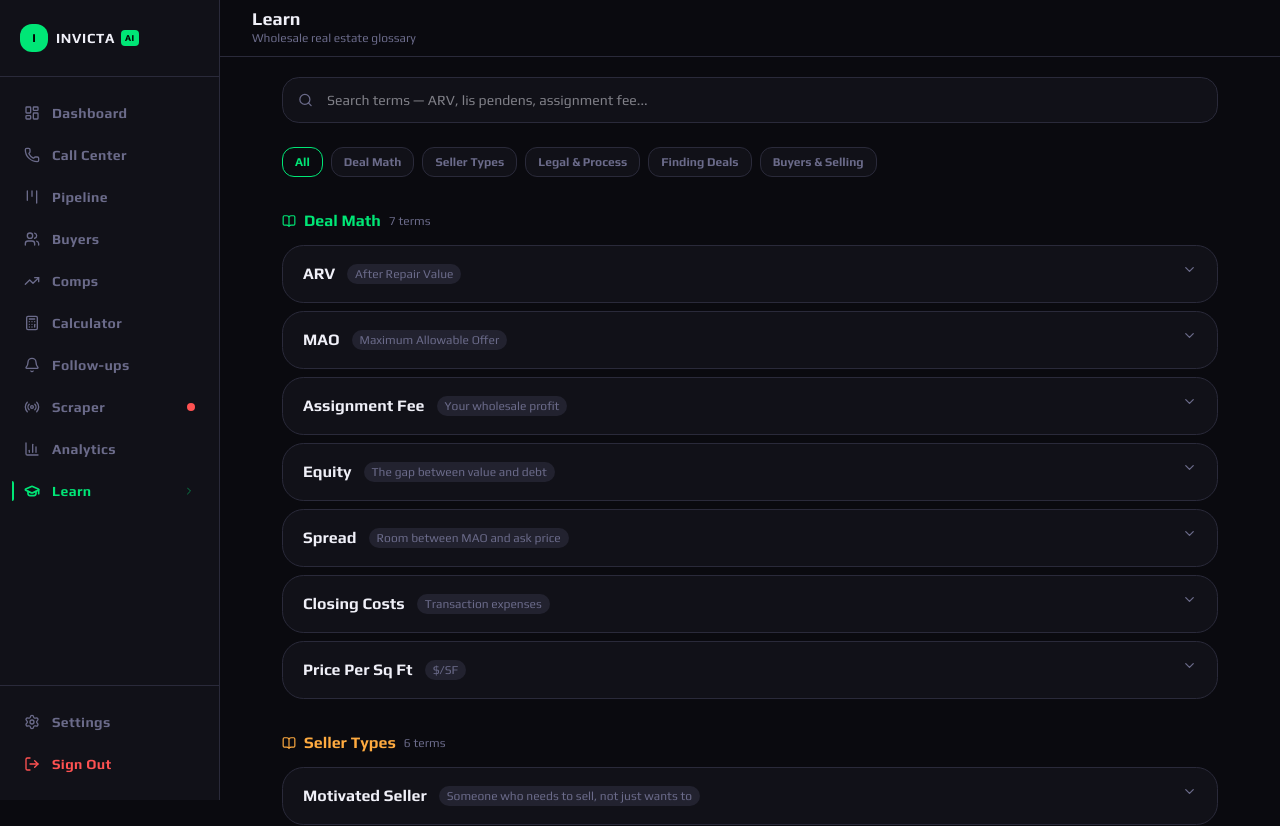
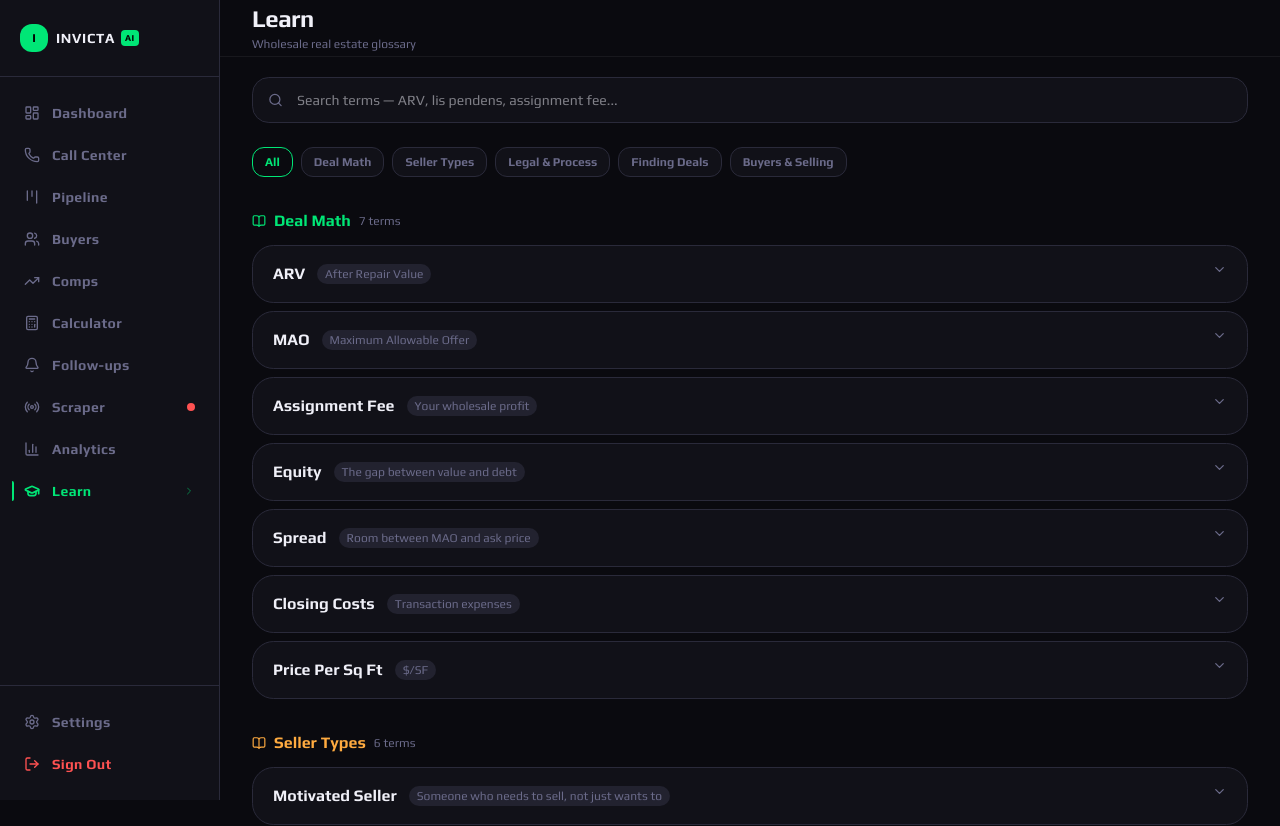
Before and after one commit to lawnmower321/invicta-ai, a Next.js app: page /learn in a window 1280 px wide. Shown: the top 826 px of the page. Built offline with nearby package versions, Linux system fonts and the light colour scheme.

Commit message:
feat(PageShell): full-width, tight title tracking, eyebrow + accent flow-through, subBar slot, scroll backdrop-blur

```diff
--- a/components/PageShell.tsx
+++ b/components/PageShell.tsx
@@ -1,50 +1,105 @@
-"use client";
+"use client"
 
-import { useRouter } from "next/navigation";
-import { ArrowLeft } from "lucide-react";
+import { useRouter } from "next/navigation"
+import { ArrowLeft } from "lucide-react"
+import { cn } from "@/lib/utils"
+import { useScrolled } from "@/lib/hooks/useScrolled"
+import { accent as accentToken } from "@/components/invicta/tokens"
+import type { AccentColor } from "@/components/invicta/types"
 
 type Props = {
-  title: string;
-  subtitle?: string;
-  back?: boolean;
-  action?: React.ReactNode;
-  children: React.ReactNode;
-};
+  title: string
+  eyebrow?: string
+  subtitle?: string
+  back?: boolean
+  action?: React.ReactNode
+  accent?: AccentColor
+  subBar?: React.ReactNode
+  children: React.ReactNode
+}
 
-export default function PageShell({ title, subtitle, back, action, children }: Props) {
-  const router = useRouter();
+export default function PageShell({
+  title,
+  eyebrow,
+  subtitle,
+  back,
+  action,
+  accent: accentName,
+  subBar,
+  children,
+}: Props) {
+  const router = useRouter()
+  const scrolled = useScrolled(8)
+
+  const pageAccentVar = accentName ? accentToken(accentName).solid : "var(--invicta-green)"
+  // Mobile header height: h-12 when no eyebrow, h-14 when eyebrow is present. Desktop is h-14 either way.
+  const headerHeightMobile = eyebrow ? "h-14" : "h-12"
 
   return (
-    <div className="min-h-screen" style={{ background: "var(--background)" }}>
-      {/* header */}
-      <div className="sticky top-[52px] md:top-0 z-30 border-b px-5 md:px-8"
-        style={{ background: "var(--background)", borderColor: "var(--border)" }}>
-        <div className="flex items-center justify-between h-14">
-          <div className="flex items-center gap-3 min-w-0">
+    <div
+      className="min-h-screen"
+      style={
+        {
+          background: "var(--background)",
+          "--page-accent": pageAccentVar,
+        } as React.CSSProperties
+      }
+    >
+      <div
+        className={cn(
+          "sticky top-[52px] md:top-0 z-30 border-b transition-colors duration-150 px-5 md:px-8",
+          scrolled ? "bg-background/80 backdrop-blur-md" : "bg-background"
+        )}
+        style={{ borderColor: "rgb(255 255 255 / 0.06)" }}
+      >
+        <div className={cn("flex items-center justify-between", headerHeightMobile, "md:h-14")}>
+          <div className="flex items-center gap-3 min-w-0 flex-1">
             {back && (
-              <button onClick={() => router.back()}
-                className="w-8 h-8 rounded-xl flex items-center justify-center flex-shrink-0 transition-opacity hover:opacity-60"
-                style={{ background: "var(--surface-2)" }}>
+              <button
+                onClick={() => router.back()}
+                className="w-8 h-8 rounded-xl flex items-center justify-center shrink-0 transition-opacity hover:opacity-60"
+                style={{ background: "var(--surface-2)" }}
+                aria-label="Go back"
+              >
                 <ArrowLeft size={15} />
               </button>
             )}
             <div className="min-w-0">
-              <h1 className="font-bold text-lg leading-none truncate">{title}</h1>
+              {eyebrow && (
+                <div className="text-[10px] tracking-[0.18em] opacity-60 uppercase font-bold mb-0.5">
+                  {eyebrow}
+                </div>
+              )}
+              <h1 className="font-bold text-xl md:text-2xl tracking-tight leading-tight truncate">
+                {title}
+              </h1>
               {subtitle && (
-                <p className="text-xs mt-0.5 truncate" style={{ color: "var(--muted-foreground)" }}>
+                <p
+                  className="text-xs mt-0.5 truncate"
+                  style={{ color: "var(--muted-foreground)" }}
+                >
                   {subtitle}
                 </p>
               )}
             </div>
           </div>
-          {action && <div className="flex-shrink-0 ml-3">{action}</div>}
+          {action && (
+            <div className="shrink-0 ml-3 max-w-[50%] md:max-w-none flex items-center gap-2">
+              {action}
+            </div>
+          )}
         </div>
+        {subBar && (
+          <div
+            className="border-t flex items-center h-10"
+            style={{ borderColor: "rgb(255 255 255 / 0.06)" }}
+          >
+            {subBar}
+          </div>
+        )}
       </div>
 
-      {/* content */}
-      <div className="px-5 md:px-8 py-5 max-w-[1000px] mx-auto">
-        {children}
-      </div>
+      <div className="px-5 md:px-8 py-5 w-full">{children}</div>
     </div>
-  );
+  )
 }
```
